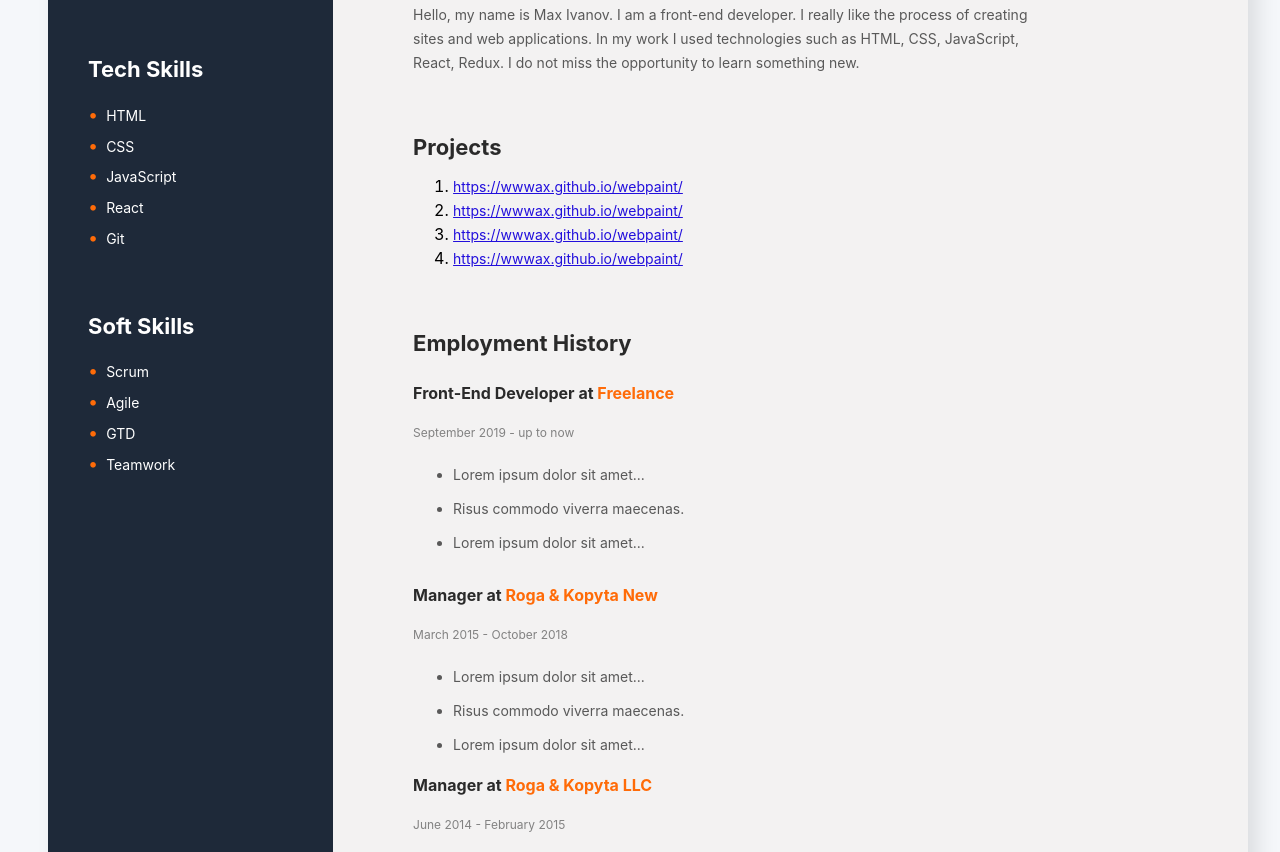
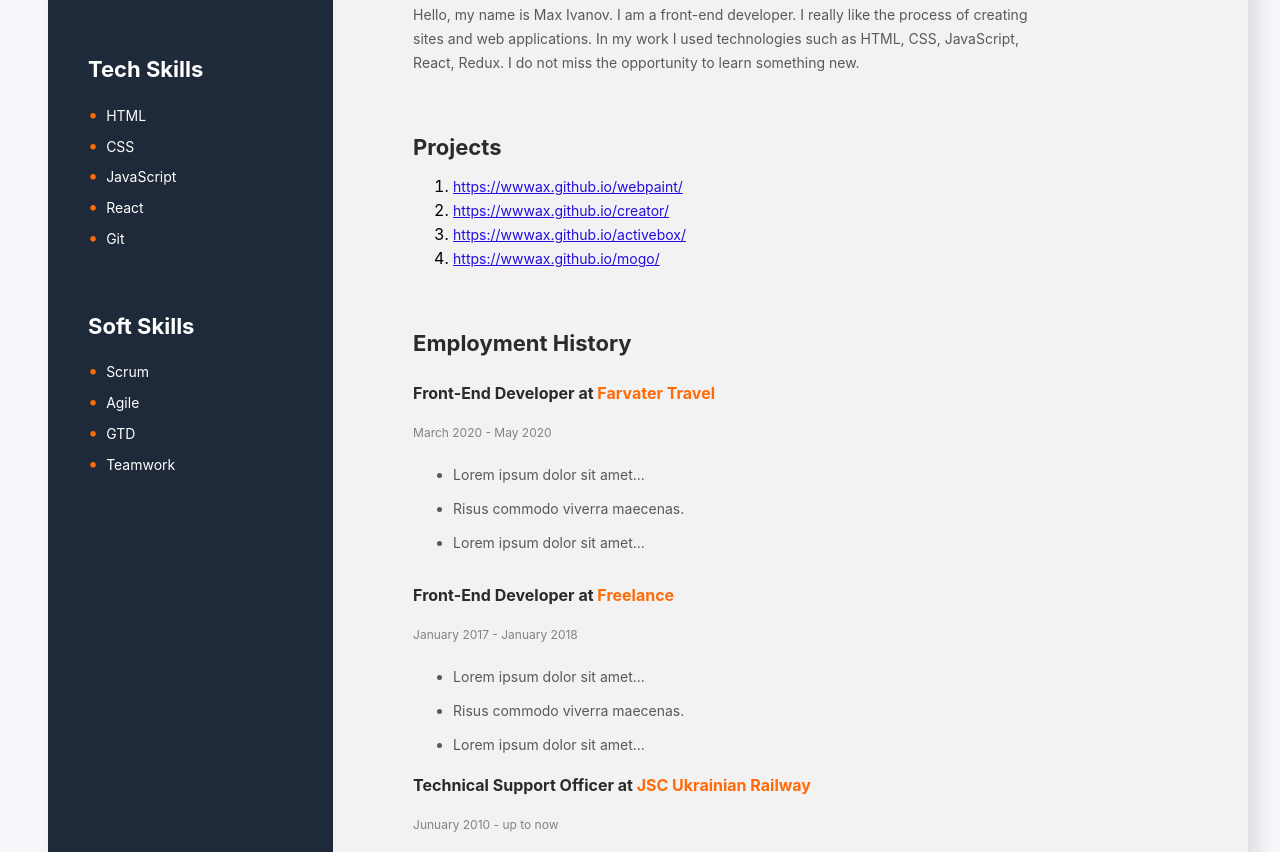
Before and after one commit to wwwax/max-ivanov, a plain HTML site: page index.html in a window 1280 px wide. Shown: the part 311-1163 px from the top of the page. Drawn offline with Linux system fonts and the light colour scheme.

Commit message:
html fix

```diff
--- a/index.html
+++ b/index.html
@@ -9,16 +9,12 @@
   </head>
 
   <body>
+    <!-- CONTAINER -->
     <div class="container">
       <!-- LEFT-SIDE -->
       <aside class="left-side">
         <!-- AVATAR -->
-        <img
-          class="avatar"
-          src="./assets//img/avatar.jpg"
-          width="370"
-          alt="Моя фотография"
-        />
+        <img class="avatar" src="./assets//img/avatar.jpg" width="370" alt="avatar" />
 
         <!-- CONTACTS -->
         <section class="contacts">
@@ -38,7 +34,7 @@
               Linkedin:
               <a
                 class="contacts_link"
-                href="https://www.linkedin.com/in/wax"
+                href="https://www.linkedin.com/in/wwwax"
                 target="_blank"
                 rel="noopener noreferrer"
                 >https://www.linkedin.com/in/wwwax/</a
@@ -100,16 +96,40 @@
           <h2 class="projects_title">Projects</h2>
           <ol>
             <li>
-              <a class="projects_link" href="#">https://wwwax.github.io/webpaint/</a>
+              <a
+                class="projects_link"
+                href="https://wwwax.github.io/webpaint/"
+                target="_blank"
+                rel="noopener noreferrer"
+                >https://wwwax.github.io/webpaint/</a
+              >
             </li>
             <li>
-              <a class="projects_link" href="#">https://wwwax.github.io/webpaint/</a>
+              <a
+                class="projects_link"
+                href="https://wwwax.github.io/creator/"
+                target="_blank"
+                rel="noopener noreferrer"
+                >https://wwwax.github.io/creator/</a
+              >
             </li>
             <li>
-              <a class="projects_link" href="#">https://wwwax.github.io/webpaint/</a>
+              <a
+                class="projects_link"
+                href="https://wwwax.github.io/activebox/"
+                target="_blank"
+                rel="noopener noreferrer"
+                >https://wwwax.github.io/activebox/</a
+              >
             </li>
             <li>
-              <a class="projects_link" href="#">https://wwwax.github.io/webpaint/</a>
+              <a
+                class="projects_link"
+                href="https://wwwax.github.io/mogo/"
+                target="_blank"
+                rel="noopener noreferrer"
+                >https://wwwax.github.io/mogo/</a
+              >
             </li>
           </ol>
         </section>
@@ -119,9 +139,9 @@
           <h2 class="jobs_title">Employment History</h2>
           <!-- 1 -->
           <h3 class="jobs_occupation">
-            Front-End Developer at <span class="accent">Freelance</span>
+            Front-End Developer at <span class="accent">Farvater Travel</span>
           </h3>
-          <p class="jobs_time">September 2019 - up to now</p>
+          <p class="jobs_time">March 2020 - May 2020</p>
           <ul class="experience">
             <li class="experience_item">Lorem ipsum dolor sit amet...</li>
             <li class="experience_item">Risus commodo viverra maecenas.</li>
@@ -129,9 +149,9 @@
           </ul>
           <!-- 2 -->
           <h3 class="jobs_occupation">
-            Manager at <span class="accent">Roga &amp; Kopyta New</span>
+            Front-End Developer at <span class="accent">Freelance</span>
           </h3>
-          <p class="jobs_time">March 2015 - October 2018</p>
+          <p class="jobs_time">January 2017 - January 2018</p>
           <ul>
             <li class="experience_item">Lorem ipsum dolor sit amet...</li>
             <li class="experience_item">Risus commodo viverra maecenas.</li>
@@ -139,9 +159,9 @@
           </ul>
           <!-- 3 -->
           <h3 class="jobs_occupation">
-            Manager at <span class="accent">Roga &amp; Kopyta LLC</span>
+            Technical Support Officer at <span class="accent">JSC Ukrainian Railway</span>
           </h3>
-          <p class="jobs_time">June 2014 - February 2015</p>
+          <p class="jobs_time">Junuary 2010 - up to now</p>
           <ul>
             <li class="experience_item">Lorem ipsum dolor sit amet...</li>
             <li class="experience_item">Risus commodo viverra maecenas.</li>
@@ -154,15 +174,15 @@
           <h2 class="education_title">Education</h2>
           <!-- 1 -->
           <h3 class="education_degree">
-            Management,
-            <span class="accent">Kharkiv National University of Radioelectronics</span>
+            Computer systems and networks,
+            <span class="accent">Uzhhorod National University</span>
           </h3>
           <p class="education_time">September 2009 - June 2014</p>
           <!-- 2 -->
           <h3 class="education_degree">
-            Full Stack Developer, <span class="accent">GoIT Courses</span>
+            Front-End Developer, <span class="accent">GoIT Courses</span>
           </h3>
-          <p class="education_time">April - November 2020</p>
+          <p class="education_time">January 2018 - January 2019</p>
         </section>
       </div>
     </div>
```
